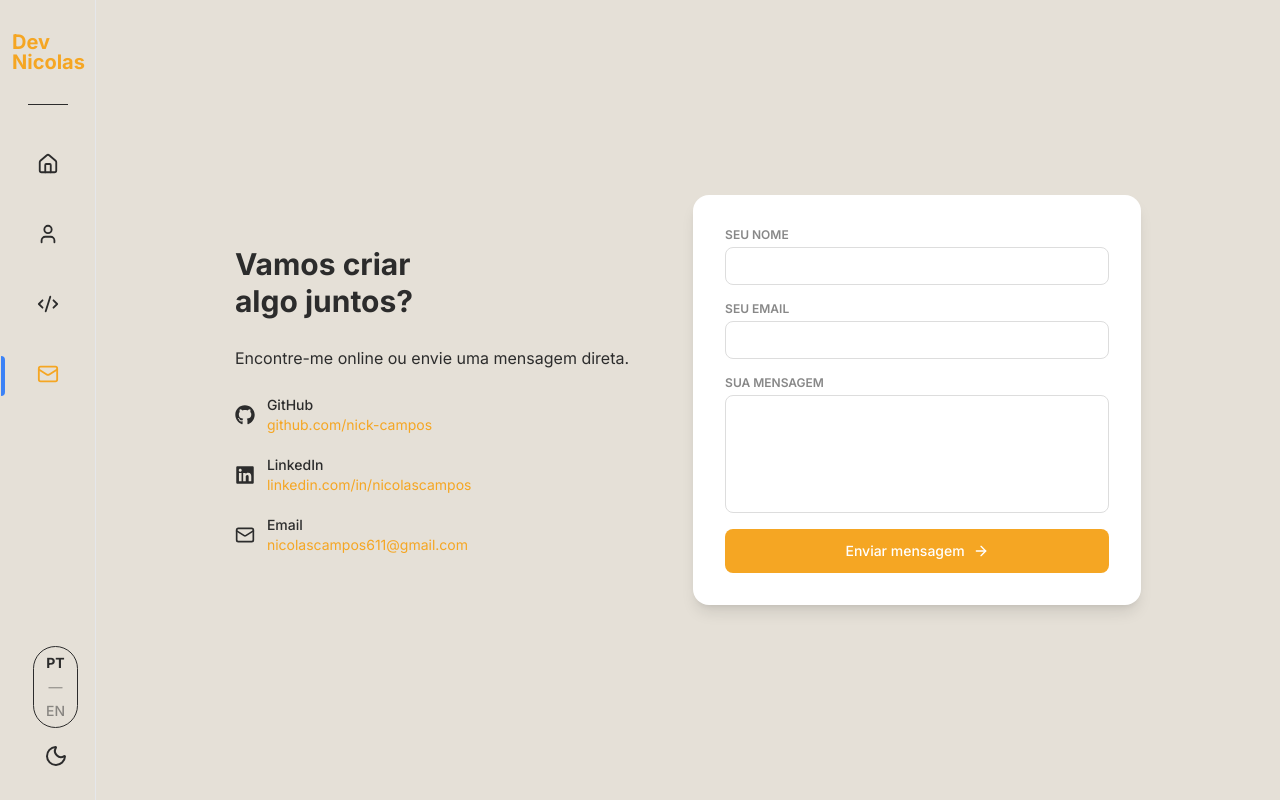
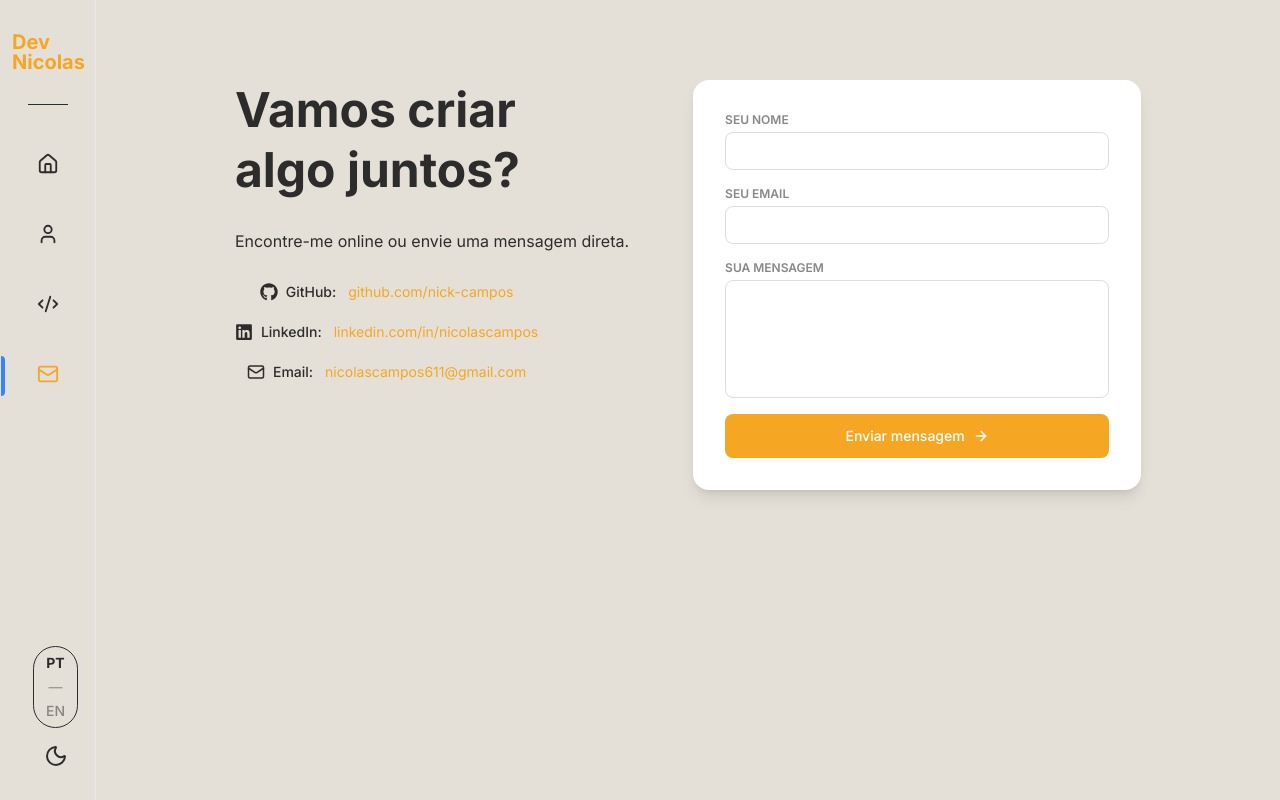
Before and after one commit to nick-campos/nicolasdev, a React (Vite) app: page /findme in a window 1280 px wide. Built offline with nearby package versions, Linux system fonts and the light colour scheme.

Commit message:
perf: melhoria de performance

```diff
--- a/src/App.tsx
+++ b/src/App.tsx
@@ -22,6 +22,9 @@ function AppContent() {
   // Controla se já está navegando, evitando disparos múltiplos em um scroll só
   const isNavegando = useRef(false)
 
+  {/* Controla a posição inicial do toque, usada para calcular a distância do swipe */}
+  const touchStartY = useRef(0)
+
   useEffect(() => {
     function handleWheel(e: WheelEvent) {
       if (isNavegando.current) return
@@ -43,8 +46,46 @@ function AppContent() {
     }
   }
 
+  // Guarda a posição Y onde o dedo tocou a tela
+  function handleTouchStart(e: TouchEvent) {
+    touchStartY.current = e.touches[0].clientY
+  }
+
+  // Calcula a distância do arrasto e decide se navega, igual à lógica do wheel
+  function handleTouchEnd(e: TouchEvent) {
+    if (isNavegando.current) return
+
+    const touchEndY = e.changedTouches[0].clientY
+    const distancia = touchStartY.current - touchEndY
+    const pageAtual = pageOrder.indexOf(location.pathname)
+
+    // Arrastou para cima -> próxima página (mesma lógica do scroll para baixo)
+    if (distancia > 50 && pageAtual < pageOrder.length -1) {
+      isNavegando.current = true
+      navigate(pageOrder[pageAtual +1])
+      setTimeout(() => { isNavegando.current = false }, 800)
+    }
+
+   // Arrastou para baixo -> página anterior
+    if (distancia < -50 && pageAtual >0) {
+      isNavegando.current = true
+      navigate(pageOrder[pageAtual -1])
+      setTimeout(() => { isNavegando.current = false }, 800)
+    }
+  }
+
+{/*Cast para EventListener: o TypeScript não reconhece automaticamente que
+a função recebe um TouchEvent específico ao usar addEventListener genérico,
+então o cast resolve o erro de tipos sem alterar o comportamento em runtime*/}
   window.addEventListener('wheel', handleWheel)
-  return () => window.removeEventListener('wheel', handleWheel)
+  window.addEventListener('touchstart', handleTouchStart as EventListener)
+  window.addEventListener('touchend', handleTouchEnd as EventListener)
+
+return () => {
+  window.removeEventListener('wheel', handleWheel)
+  window.removeEventListener('touchstart', handleTouchStart as EventListener)
+  window.removeEventListener('touchend', handleTouchEnd as EventListener)
+}
 }, [location.pathname, navigate])
 
   return (
--- a/src/pages/About.tsx
+++ b/src/pages/About.tsx
@@ -12,31 +12,50 @@ export default function About({ isDark }: AboutProps) {
     const navigate = useNavigate()
     const { t } = useTranslation()
 
-    {/* flex-row mantido em todas as telas (mesmo layout, só redimensionado)
-    px-6: padding lateral reduzido no mobile, md:px-80 mantém o respiro original do desktop */}
+    {/* flex-col no mobile (foto em cima, texto abaixo), flex-row a partir do desktop (lado a lado, como já era)
+    justify-center: centraliza o conjunto verticalmente, evitando que estoure a tela
+    gap-4 md:gap-0: espaço pequeno entre foto e texto no mobile */}
     return (
-        <div className='flex items-center justify-start min-h-screen px-6 md:px-80 py-20'>
+        <div className='flex flex-col md:flex-row items-center justify-center min-h-screen px-6 md:px-80 py-10 md:py-20 gap-4 md:gap-0'>
 
-            <div className='flex flex-col gap-6 max-w-xl'>
-                {/* text-2xl no mobile, md:text-6xl mantém o tamanho original do desktop */}
-                <h1 className='text-4xl md:text-6xl font-bold leading-tight' style={{ color: isDark ? '#ffffff' : '#2C2C2C'}}>
+            {/* Foto pessoal — vem primeiro no mobile (fica em cima)
+            w-20 h-20: bem reduzida no mobile pra não ocupar espaço vertical demais
+            md:order-2: no desktop, a foto volta a vir depois do texto (lado direito), como no layout original
+            mt-0: sem deslocamento no mobile, md:mt-[-430px] mantém o ajuste original do desktop */}
+                <div className='order-1 md:order-2 mt-0 md:ml-12 md:mt-[-430px]'>
+                    <img
+                        src={profileImg}
+                        alt='Nicolas Campos'
+                        className='w-30 h-30 md:w-60 md:h-60 rounded-full object-cover'
+                    ></img>
+                </div>
+
+            {/* Bloco de texto — vem depois no mobile (fica abaixo da foto)
+            order-2 md:order-1: garante a ordem visual correta nas duas telas
+            text-center md:text-left: centraliza no mobile, alinha à esquerda no desktop
+            gap-3 md:gap-6: espaçamento entre parágrafos reduzido no mobile */}
+            <div className='order-2 md:order-1 flex flex-col items-center md:items-start gap-3 md:gap-6 max-w-xl'>
+
+                {/* text-2xl no mobile (reduzido pra caber sem scroll), md:text-6xl mantém o original */}
+                <h1 className='text-3xl md:text-6xl font-bold leading-tight' style={{ color: isDark ? '#ffffff' : '#2C2C2C'}}>
                     {t('about.title1')}<br /> {t('about.title2')}
                 </h1>
 
-                <p className='text-base leading-relaxed' style={{ color: isDark ? '#ffffff' : '#2C2C2C'}}>
+                {/* text-xs no mobile, md:text-base mantém o original */}
+                <p className='text-sm md:text-base leading-relaxed' style={{ color: isDark ? '#ffffff' : '#2C2C2C'}}>
                     {t('about.paragraph1')}
                 </p>
 
-                <p className='text-base leading-relaxed' style={{ color: isDark ? '#ffffff' : '#2C2C2C'}}>
+                <p className='text-sm md:text-base leading-relaxed' style={{ color: isDark ? '#ffffff' : '#2C2C2C'}}>
                    {t('about.paragraph2')}
                 </p>
 
-                <p className='text-base leading-relaxed' style={{ color: isDark ? '#ffffff' : '#2C2C2C'}}>
+                <p className='text-sm md:text-base leading-relaxed' style={{ color: isDark ? '#ffffff' : '#2C2C2C'}}>
                     {t('about.paragraph3Start')}{' '}
                     <span style={{ color: '#F5A623'}}>{t('about.paragraph3Highlight')}</span>, {t('about.paragraph3End')}
                 </p>
 
-                <p className='text-base leading-relaxed' style={{ color: isDark ? '#ffffff' : '#2C2C2C'}}>
+                <p className='text-sm md:text-base leading-relaxed' style={{ color: isDark ? '#ffffff' : '#2C2C2C'}}>
                     {t('about.paragraph4')}
                 </p>
 
@@ -52,16 +71,6 @@ export default function About({ isDark }: AboutProps) {
                     <ArrowDown size={20} style={{ color: isDark ? '#ffffff' : '#2C2C2C', transform: 'rotate(-90deg)'}}/>
                 </motion.div>
             </div>
-
-            {/*w-24 h-24: tamanho reduzido no mobile, md:w-60 md:h-60 mantém o tamanho original
-                ml-4 mt-[-150px]: deslocamento proporcionalmente menor no mobile, md: mantém o original */}
-                <div className='ml-[-110px] mt-[-490px] md:ml-12 md:mt-[-430px]'>
-                    <img
-                        src={profileImg}
-                        alt='Nicolas Campos'
-                        className='w-30 h-30 md:w-60 md:h-60 rounded-full object-cover'
-                    ></img>
-                </div>
         </div>
     )
 }
--- a/src/pages/Findme.tsx
+++ b/src/pages/Findme.tsx
@@ -45,15 +45,16 @@ export default function Findme({ isDark }: FindmeProps) {
       })
   }
 
+  {/* flex-col no mobile (empilha texto+links e formulário), flex-row a partir do desktop (lado a lado, como já era)
+    items-center: centraliza os blocos no mobile, md:items-start volta ao alinhamento original */}
   return (
-    // Container principal, mesma lógica de espaçamento das outras páginas
-    //px-6: padding lateral reduzido no mobile, md:px-20 mantém o original
-    //gap-6: espaçamento reduzido no mobile, md:gap-16 mantém o original
-    <div className='flex items-center justify-center min-h-screen px-6 md:px-20 py-20 gap-6 md:gap-16'>
+    <div className='flex flex-col md:flex-row items-center md:items-start justify-center min-h-screen px-6 md:px-20 py-20 gap-6 md:gap-16'>
+
       {/* Coluna esquerda — título, descrição e links sociais */}
-      <div className='flex flex-col gap-6 max-w-md'>
+      <div className='flex flex-col items-center md:items-start text-center md:text-left gap-7 max-w-md'>
+
         {/* text-3xl no mobile, md:text-5xl mantém o tamanho original*/}
-        <h1 className='text-3xl md:text-5x1 font-bold leading-tight' style={{ color: isDark ? '#ffffff' : '#2C2C2C'}}>
+        <h1 className='text-3xl md:text-5xl font-bold leading-tight' style={{ color: isDark ? '#ffffff' : '#2C2C2C'}}>
           {t('contact.title1')}<br /> {t('contact.title2')}
         </h1>
 
@@ -61,20 +62,19 @@ export default function Findme({ isDark }: FindmeProps) {
           {t('contact.subtitle')}
         </p>
 
-      {/*Links sociais — GitHub, LinkedIn e Email
-        gap-3: espaçamento reduzido no mobile, md:gap-5 mantém o original*/}
-      <div className='flex flex-col gap-3 md:gap-5'>
+      {/* items-center no mobile centraliza os links, md:items-start volta ao alinhamento original */}
+      <div className='flex flex-col items-center gap-4 md:gap-5'>
         <a
         href='https://github.com/nick-campos'
         target='_blank'
         rel='noopener noreferrer'
         className="flex items-center gap-3 cursor-pointer group"
         >
-        <FaGithub size={20} style={{ color: isDark ? '#ffffff' : '#2C2C2C'}} />
-        <div className='flex flex-col'>
-          <span className='text-sm font-medium' style={{ color: isDark ? '#ffffff' : '#2C2C2C'}}>GitHub</span>
-          <span className='text-sm group-hover:underline' style={{ color: '#F5A623' }}>github.com/nick-campos</span>
+        <div className='flex items-center gap-2'>
+          <FaGithub size={18} style={{ color: isDark ? '#ffffff' : '#2C2C2C'}} />
+          <span className='text-sm font-medium' style={{ color: isDark ? '#ffffff' : '#2C2C2C'}}>GitHub:</span>
         </div>
+        <span className='text-sm group-hover:underline' style={{ color: '#F5A623' }}>github.com/nick-campos</span>
         </a>
 
         <a
@@ -83,25 +83,25 @@ export default function Findme({ isDark }: FindmeProps) {
         rel='noopener noreferrer'
         className="flex items-center gap-3 cursor-pointer group"
         >
-        <FaLinkedin size={20} style={{ color: isDark ? '#ffffff' : '#2C2C2C'}} />
-        <div className='flex flex-col'>
-          <span className='text-sm font-medium' style={{ color: isDark ? '#ffffff' : '#2C2C2C'}}>LinkedIn</span>
-          <span className='text-sm group-hover:underline' style={{ color: '#F5A623' }}>linkedin.com/in/nicolascampos</span>
+        <div className='flex items-center gap-2'>
+          <FaLinkedin size={18} style={{ color: isDark ? '#ffffff' : '#2C2C2C'}} />
+          <span className='text-sm font-medium' style={{ color: isDark ? '#ffffff' : '#2C2C2C'}}>LinkedIn:</span>
         </div>
+        <span className='text-sm group-hover:underline' style={{ color: '#F5A623' }}>linkedin.com/in/nicolascampos</span>
         </a>
 
         <a
         href='mailto:nicolascampos611@gmail.com'
         className="flex items-center gap-3 cursor-pointer group"
         >
-        <Mail size={20} style={{ color: isDark ? '#ffffff' : '#2C2C2C'}} />
-        <div className='flex flex-col'>
-          <span className='text-sm font-medium' style={{ color: isDark ? '#ffffff' : '#2C2C2C'}}>Email</span>
-          <span className='text-sm group-hover:underline' style={{ color: '#F5A623' }}>nicolascampos611@gmail.com</span>
+        <div className='flex items-center gap-2'>
+          <Mail size={18} style={{ color: isDark ? '#ffffff' : '#2C2C2C'}} />
+          <span className='text-sm font-medium' style={{ color: isDark ? '#ffffff' : '#2C2C2C'}}>Email: </span>
         </div>
+        <span className='text-sm group-hover:underline' style={{ color: '#F5A623' }}>nicolascampos611@gmail.com</span>
         </a>
       </div>
-      </div>
+    </div>
 
       {/* Coluna direita — formulário de contato
       p-5: padding interno reduzido no mobile, md:p-8 mantém o original*/}
--- a/src/pages/Projects.tsx
+++ b/src/pages/Projects.tsx
@@ -23,44 +23,41 @@ export default function Projects() {
   //const temMultiplos = projects.length > 1
 
   return (
-    //px-4: padding lateral reduzido no mobile, md:px-20 mantém o original do desktop
-    <div className="flex items-center justify-center min-h-screen px-4 md:px-20 py-20 relative">
+  //px-2: padding lateral ainda mais reduzido no mobile, md:px-20 mantém o original
+  <div className="flex items-center justify-center min-h-screen px-2 md:px-20 py-20 relative">
 
-      {/* Seta esquerda — sempre visível, mesma lógica da direita
-      left-2: seta mais próxima da borda no mobile, md:left-12 mantém posição original */}
+    {/* left-0: seta colada na borda no mobile (já tem px-2 no container pai), md:left-15 mantém posição original */}
       <motion.button
-              className='absolute left-2 md:left-15 cursor-pointer top-1/2 -translate-y-1/2'
+      className='absolute left-0 md:left-15 cursor-pointer top-1/2 -translate-y-1/2'
       style={{ color: '#E48F00' }}
       whileTap={{ scale: 0.55}}
     >
-              <ChevronLeft size={28} />
+        <ChevronLeft size={24} className='md:size-7' />
       </motion.button>
 
-            {/* Card do projeto em destaque
-            w-full max-w-[380px]: ocupa a largura disponível no mobile sem ultrapassar 380px, igual ao desktop*/}
+    {/* max-w-[260px]: card bem mais compacto no mobile, md:max-w-[380px] mantém o tamanho original */}
     <div
-              className='rounded-2xl overflow-hidden shadow-lg w-full max-w-[-380px]'
-              style={{ background: '#FFFFFF', width: '380px'}}
+      className='rounded-2xl overflow-hidden shadow-lg w-full max-w-[260px] md:max-w-[380px]'
+      style={{ background: '#FFFFFF'}}
     >
-              {/* Preview da imagem do projeto */}
+    {/* h-40: imagem bem mais baixa no mobile, md:h-80 mantém o original */}
     <img
       src={projects[0].imagem}
       alt={projects[0].title}
-                className='w-full h-80 object-cover'
+      className='w-full h-40 md:h-80 object-cover'
     ></img>
 
-              {/* Conteúdo textual do card
-              p-6: padding interno reduzido no mobile, md:p-12 mantém o original do desktop*/}
-              <div className= "p-12 md:p-12 flex flex-col gap-3">
-                <h3 className= "text-xl font-bold" style={{ color: '#2C2C2C'}}>
+    {/* p-4: padding interno bem reduzido no mobile, md:p-12 mantém o original */}
+    <div className="p-4 md:p-12 flex flex-col gap-2 md:gap-3">
+      <h3 className= "text-base md:text-xl font-bold" style={{ color: '#2C2C2C'}}>
       {projects[0].title}
     </h3>
 
-                <p className='text-sm' style={{ color: '#2C2C2C'}}>
+    <p className='text-xs md:text-sm' style={{ color: '#2C2C2C'}}>
       {t(projects[0].description)}
     </p>
 
-                <p className='text-xs' style={{ color: '#888888'}}>
+    <p className='text-[10px] md:text-xs' style={{ color: '#888888'}}>
       {projects[0].stack}
     </p>
 
@@ -68,23 +65,22 @@ export default function Projects() {
       href={projects[0].github}
       target='_blank'
       rel='noopener noreferrer'
-                className='flex items-center gap-1 text-sm font-medium mt-2'
+      className='flex items-center gap-1 text-xs md:text-sm font-medium mt-1 md:mt-2'
       style={{ color: '#F5A623'}}
       whileHover={{ y: -3 }}
       transition={{ type: 'spring', stiffness: 300}}
     >
-                GitHub <ArrowUpRight size={16} />
+      GitHub <ArrowUpRight size={14} className='md:size-4' />
     </motion.a>
     </div>
 
-            {/* Seta direita — sempre visível, mesma lógica da esquerda
-            right-2: seta mais próxima da borda no mobile, md:right-12 mantém posição original*/}
+    {/* right-0: seta colada na borda no mobile, md:right-15 mantém posição original */}
     <motion.button
-              className='absolute right-2 md:right-15 cursor-pointer top-1/2 -translate-y-1/2 '
+      className='absolute right-0 md:right-15 cursor-pointer top-1/2 -translate-y-1/2 '
       style={{ color: '#E48F00' }}
       whileTap={{ scale: 0.55}}
     >
-              <ChevronRight size={28} />
+      <ChevronRight size={24} className='md:size-7' />
     </motion.button>
     </div>
   </div>
```
Lines whose indentation alone changed are shown as unchanged.
